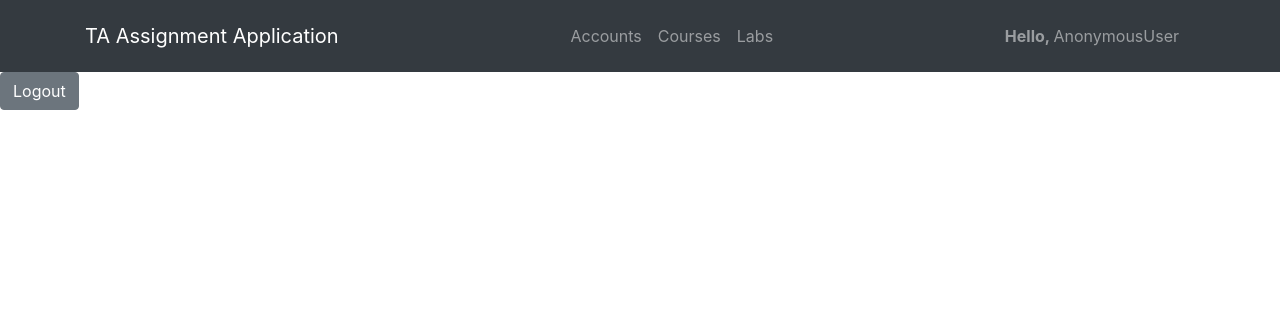
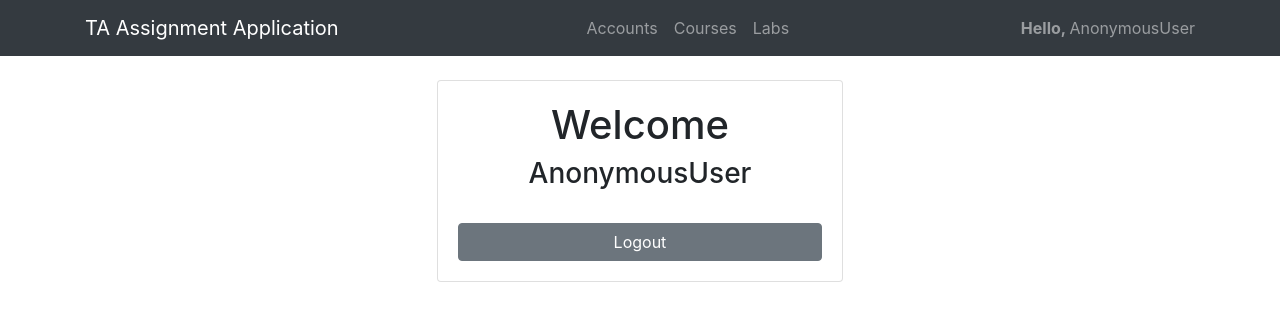
Before and after one commit to adkanyer/CS361Django, a Django app: template templates/main/index.html in a window 1280 px wide. Shown: the top 321 px of the page. Run offline with Django 3.2, Linux system fonts and the light colour scheme; the template is opened without the code that fills it, so the values that code supplies are empty; some libraries are stand-ins or nearby versions.

Commit message:
Cleaned up the logout button a bit.

```diff
--- a/templates/main/index.html
+++ b/templates/main/index.html
@@ -33,11 +33,11 @@
                 </div>
             </div>
         </div>
+
     {% else %}
         <nav class="navbar navbar-expand-lg navbar-dark bg-dark">
             <div class="container ">
                 <a class="navbar-brand" href="/">TA Assignment Application</a>
-          {% if user != "" %}
                 <ul class="navbar-nav ml-auto">
                     <li class="nav-item">
                         <a class="nav-link" href="#">Accounts</a>
@@ -50,22 +50,41 @@
                     </li>
                 </ul>
                 <ul class="navbar-nav ml-auto">
-                  <nav class="navbar navbar-dark">
                     <span class="navbar-text navbar-dark">
                         <b>Hello, </b>{{ user }}
                     </span>
-                  </nav>
                 </ul>
-          {% endif %}
             </div>
         </nav>
 
+
+        <br>
+        <div class="row">
+            <div class="col-4"></div>
+            <div class="col-lg-4">
+                <div class="card">
+                    <div class="card-body">
+                        <div class="panel-body text-center">
+                            <h1>Welcome</h1>
+                            <h3>{{ user }}</h3>
+                            <br>
                             <form method="post" action="/" class="input-group">
                                 {% csrf_token %}
-            <span class="input-group-btn">
-                <button class="btn btn-secondary" name="form" value="logout" type="submit">Logout</button>
-            </span>
+                                <button class="btn btn-secondary btn-block" name="form" value="logout" type="submit">Logout</button>
                             </form>
+                        </div>
+                    </div>
+                </div>
+            </div>
+        </div>
+
+
+
+
+
+
+
+
      {% endif %}
 
 {% endblock content %}
```
Also changed, not shown: 1 other file. Lines whose indentation alone changed are shown as unchanged.
